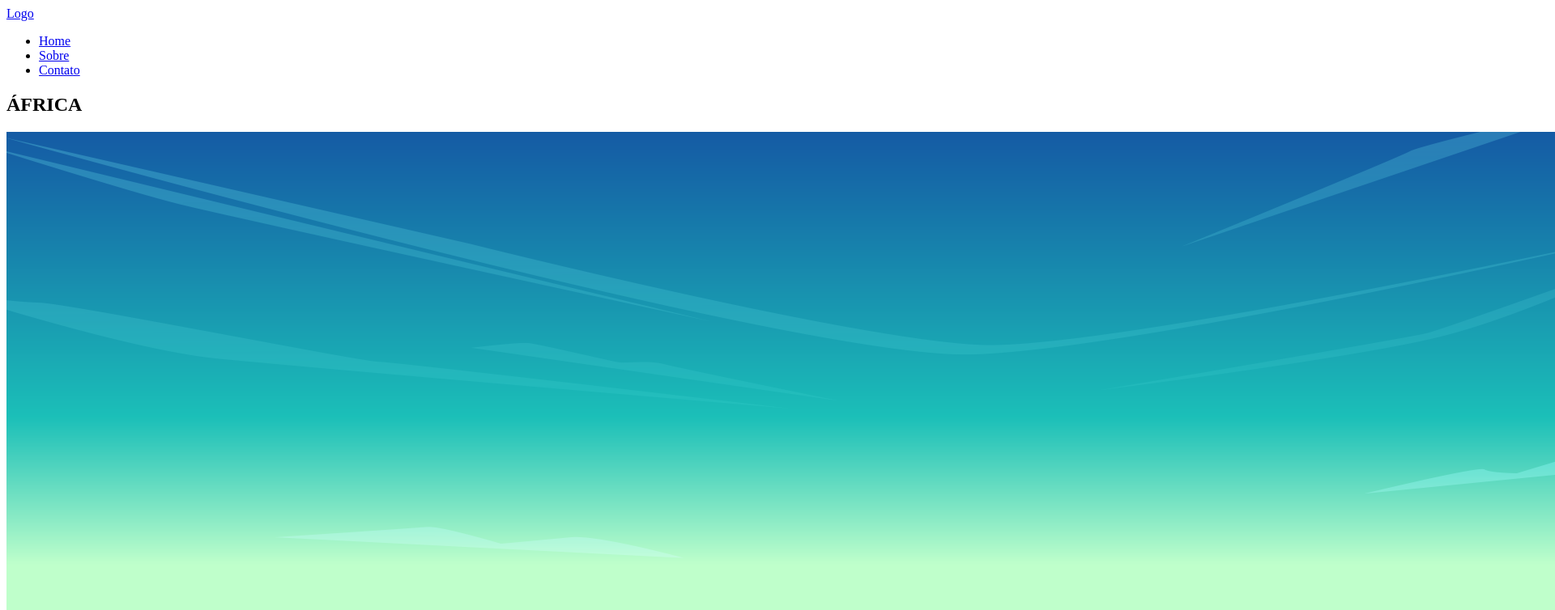
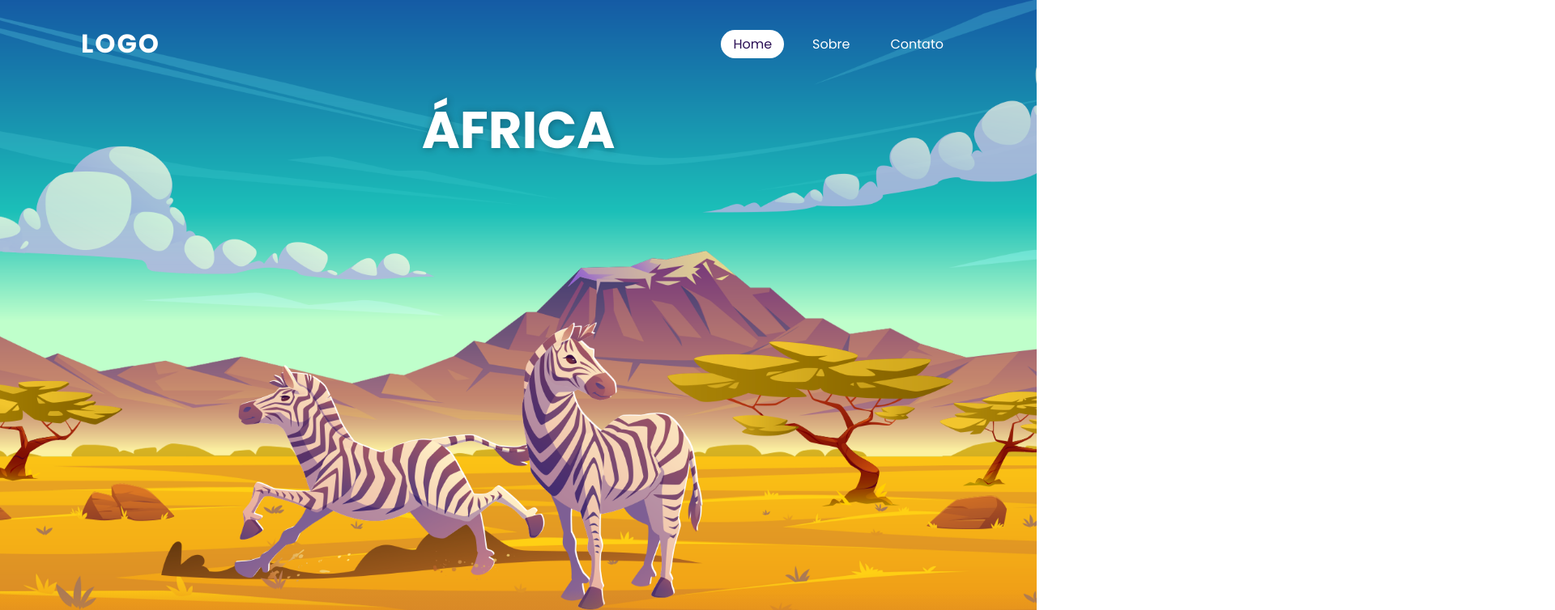
Before and after one commit to idmarcosc/Africa, a plain HTML site: page index.html in a window 1280 px wide. Shown: the top 754 px of the page at 81% size, 1920 px wide, since content can reach past the window. Drawn offline with Linux system fonts and the light colour scheme.

Commit message:
efeito parallax

```diff
--- a/assets/css/style.css
+++ b/assets/css/style.css
@@ -0,0 +1,141 @@
+@import url('https://fonts.googleapis.com/css2?family=Poppins:wght@300;400;500;600;700;800;900&display=swap');
+
+* {
+    margin: 0;
+    padding: 0;
+    box-sizing: border-box;
+}
+html {
+    font-size: 62.5%;
+}
+
+body {
+    font-size: 1.6rem;
+    height: 100vh;
+    background: linear-gradient(#d88727, #fac98e);
+    font-family: 'Poppins', sans-serif;
+}
+
+main {
+    height: 100%;
+    width: 100%;
+}
+
+.header {
+    position: absolute;
+    top: 0;
+    left: 0;
+    width: 100%;
+    padding: 30px 100px;
+    display: flex;
+    justify-content: space-between;
+    align-items: center;
+    z-index: 100;
+}
+.logo {
+    color: #fff;
+    font-weight: 700;
+    text-decoration: none;
+    font-size: 3.2rem;
+    text-transform: uppercase;
+    letter-spacing: 0.2rem;
+}
+
+.navList {
+    display: flex;
+    justify-content: center;
+    align-items: center;
+}
+
+.navList li {
+    list-style: none;
+    margin-left: 2rem;
+}
+
+.navList a {
+    text-decoration: none;
+    padding: 0.6rem 1.5rem;
+    color: #fff;
+    border-radius: 20px;
+}
+
+.navList a:hover,
+.navList a.active {
+    background-color: #fff;
+    color: #2b1055;
+}
+
+.parallax::before {
+    content: '';
+    position: absolute;
+    bottom: 0;
+    width: 100%;
+    height: 7rem;
+    background: linear-gradient(to top, #d88727, transparent);
+    z-index: 100;
+}
+
+.parallax {
+    position: relative;
+    width: 100%;
+    height: 100%;
+    padding: 10rem;
+    display: flex;
+    justify-content: center;
+    align-items: center;
+    overflow: hidden;
+}
+
+.parallax img {
+    position: absolute;
+    top: 0;
+    left: 0;
+    width: 100%;
+    height: 100%;
+    object-fit: cover;
+    pointer-events: none;
+}
+
+#montanha {
+    z-index: 10;
+}
+#nuvem {
+    z-index: 11;
+    opacity: 0.8;
+    min-width: 100%;
+}
+#terra {
+    z-index: 12;
+}
+#arvore {
+    z-index: 13;
+}
+#zebra {
+    z-index: 14;
+}
+#text {
+    position: absolute;
+    white-space: nowrap;
+    font-size: 5vw;
+    z-index: 9;
+    color: white;
+    text-shadow: 1px 1px 10px rgba(0, 0, 0, 0.3);
+    transform: translateY(-30vh)
+}
+
+.content {
+    position: absolute;
+    padding: 10rem;
+    background-color: #d88727 ;
+}
+
+.content h2 {
+    font-size: 5rem;
+    margin-bottom: 1rem;
+    color: white;
+}
+
+.content p {
+    font-size: 1.8rem;
+    color: #fff;
+}
--- /dev/null
+++ b/assets/scripts/parallaxEffect.js
@@ -0,0 +1,18 @@
+function parallaxEffect() {
+    let ceu = document.getElementById('ceu');
+        let montanha = document.getElementById('montanha');
+        let nuvem = document.getElementById('nuvem');
+        let arvore = document.getElementById('arvore');
+        let text = document.getElementById('text');
+
+        window.addEventListener('scroll', function(){
+            let value = window.scrollY;
+            ceu.style.top = value / 10 + 'px';
+            nuvem.style.left = value * 0.20 + 'px';
+            montanha.style.top = value * 0.40 + 'px';
+            arvore.style.left = value * 0.10 + 'px';
+            text.style.marginLeft = value * 1 + 'px';
+            text.style.marginTop = value * 2 + 'px';
+        })
+
+}
--- a/index.html
+++ b/index.html
@@ -6,13 +6,14 @@
     <meta name="viewport" content="width=device-width, initial-scale=1.0">
     <title>África</title>
     <link rel="stylesheet" href="assets/css/style.css">
+    <script src="assets/scripts/parallaxEffect.js"></script>
 </head>
-<body>
+<body onload="parallaxEffect()">
     <header class="header">
         <a href="#" class="logo">Logo</a>
         <nav>
-            <ul>
-                <li><a href="#">Home</a></li>
+            <ul class="navList">
+                <li><a href="#" class="active">Home</a></li>
                 <li><a href="#">Sobre</a></li>
                 <li><a href="#">Contato</a></li>
             </ul>
@@ -22,11 +23,11 @@
         <section class="parallax">
             <h1 id="text">ÁFRICA</h1>
             <img src="assets/img/ceu.png" alt="Céu" id="ceu">
-            <img src="assets/img/nuvens.png" alt="Céu" id="Nuvens">
-            <img src="assets/img/montanhas.png" alt="Céu" id="Montanhas">
-            <img src="assets/img/arvores.png" alt="Céu" id="Arvores">
-            <img src="assets/img/terra.png" alt="Céu" id="Chão de terra">
-            <img src="assets/img/zebras.png" alt="Céu" id="Zebras">
+            <img src="assets/img/nuvens.png" alt="Céu" id="nuvem">
+            <img src="assets/img/montanhas.png" alt="Céu" id="montanha">
+            <img src="assets/img/arvores.png" alt="Céu" id="arvore">
+            <img src="assets/img/terra.png" alt="Céu" id="terra">
+            <img src="assets/img/zebras.png" alt="Céu" id="zebra">
         </section>
         <section class="content">
             <h2>Parallax Effects</h2>
@@ -73,6 +74,5 @@
                 </p>
         </section>
     </main>
-
 </body>
 </html>
```
